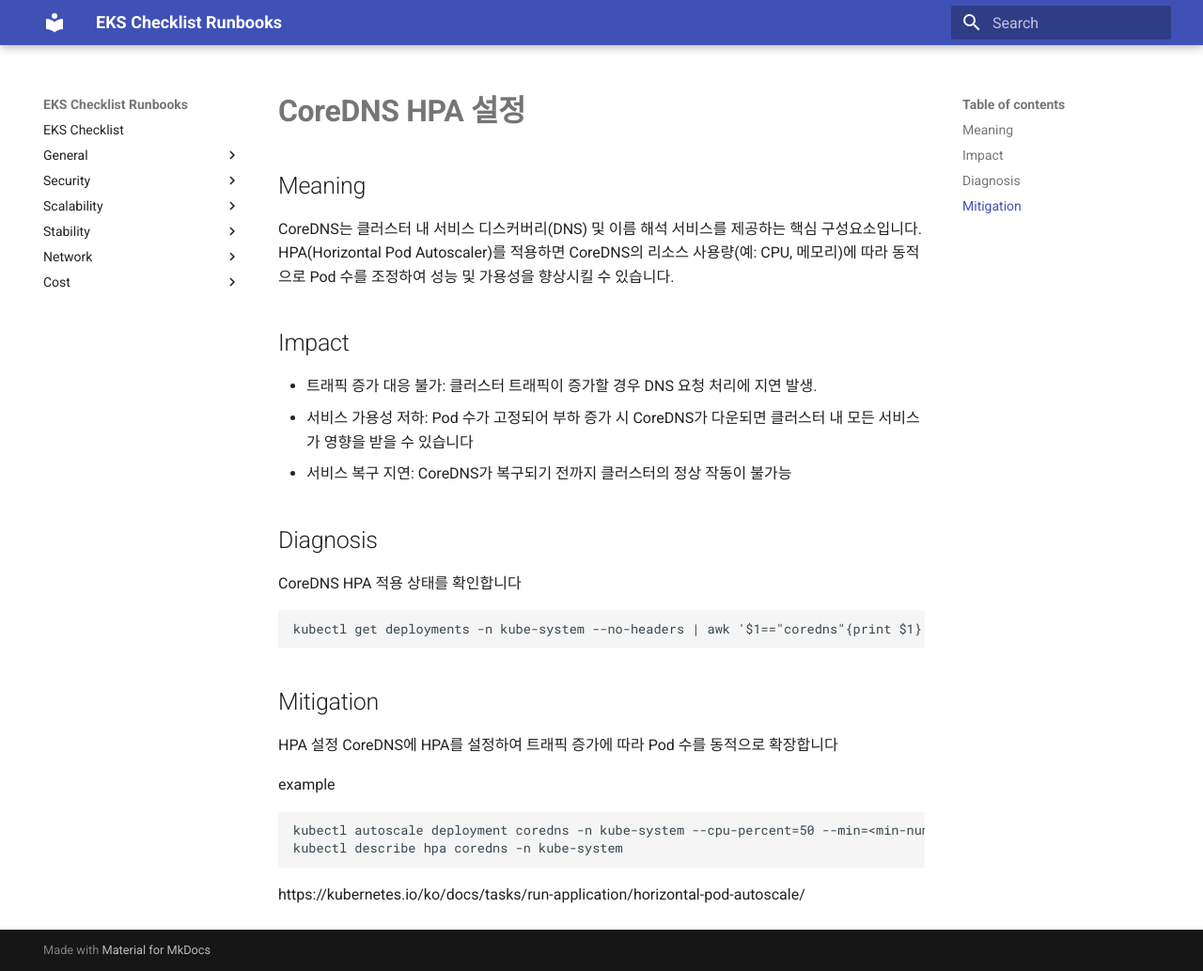
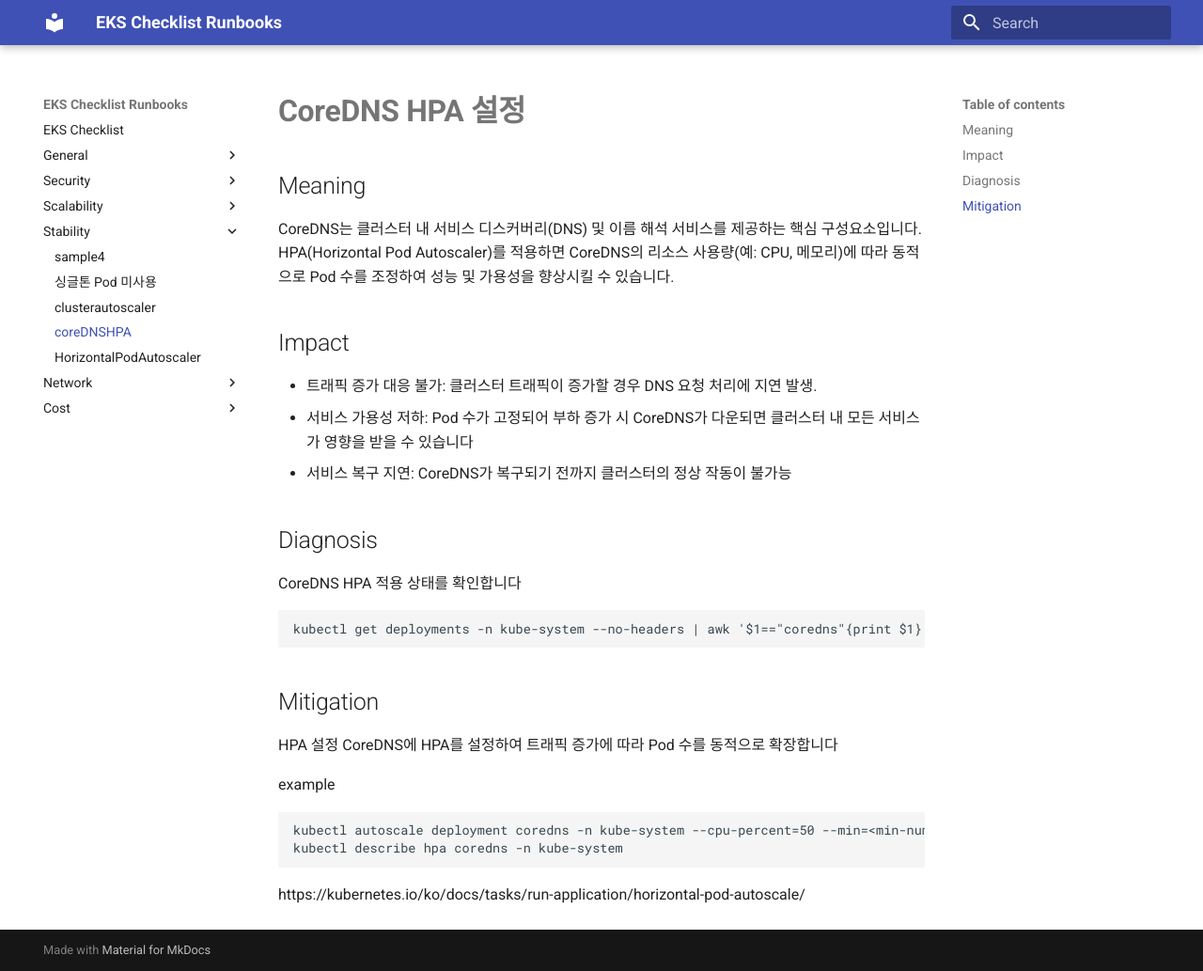
Before and after one commit to fitcloud/eks-checklist, an MkDocs documentation site: the page built from docs/stability/coreDNSHPA.md, in a window 1280 px wide and 1033 px high. Shown: the whole window at 94% size. Built offline with MkDocs 1.6.1 and Material for MkDocs 9.7.7, drawn with Linux system fonts in a browser that asks for light colours.

Commit message:
mkdocs 경로 수정

```diff
--- a/mkdocs.yml
+++ b/mkdocs.yml
@@ -13,8 +13,8 @@
   - Stability:
     - sample4 : stability/sample4.md
     - 싱글톤 Pod 미사용 : stability/싱글톤 Pod 미사용.md
-    - clusterautoscaler : stability/cluster-autoscaler.md
-    - coreDNSPA : stability/coreDNSPA.md
+    - clusterautoscaler : stability/clusterautoscaler.md
+    - coreDNSHPA : stability/coreDNSHPA.md
     - HorizontalPodAutoscaler : stability/HorizontalPodAutoscaler.md
   - Network:
     - sample1 : network/sample1.md
```
